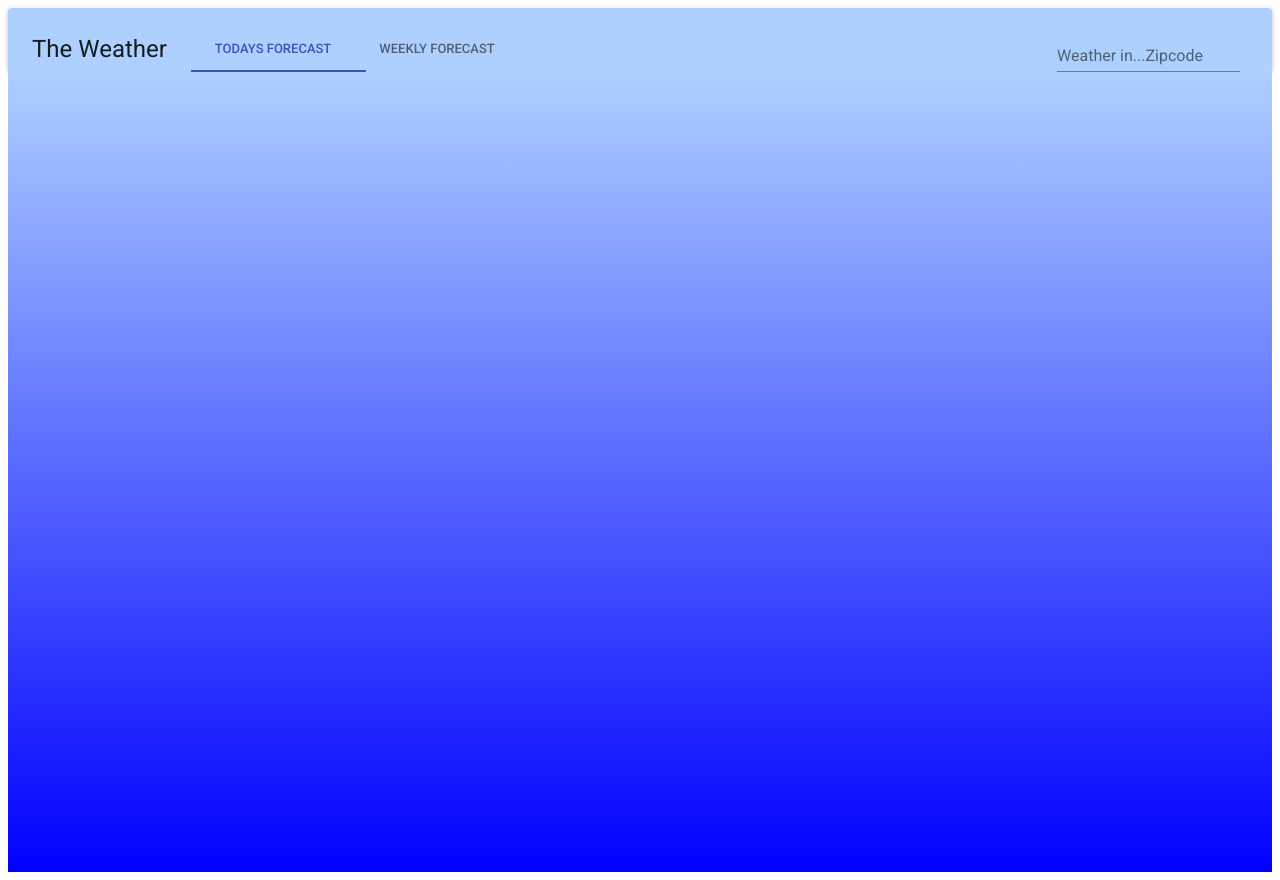
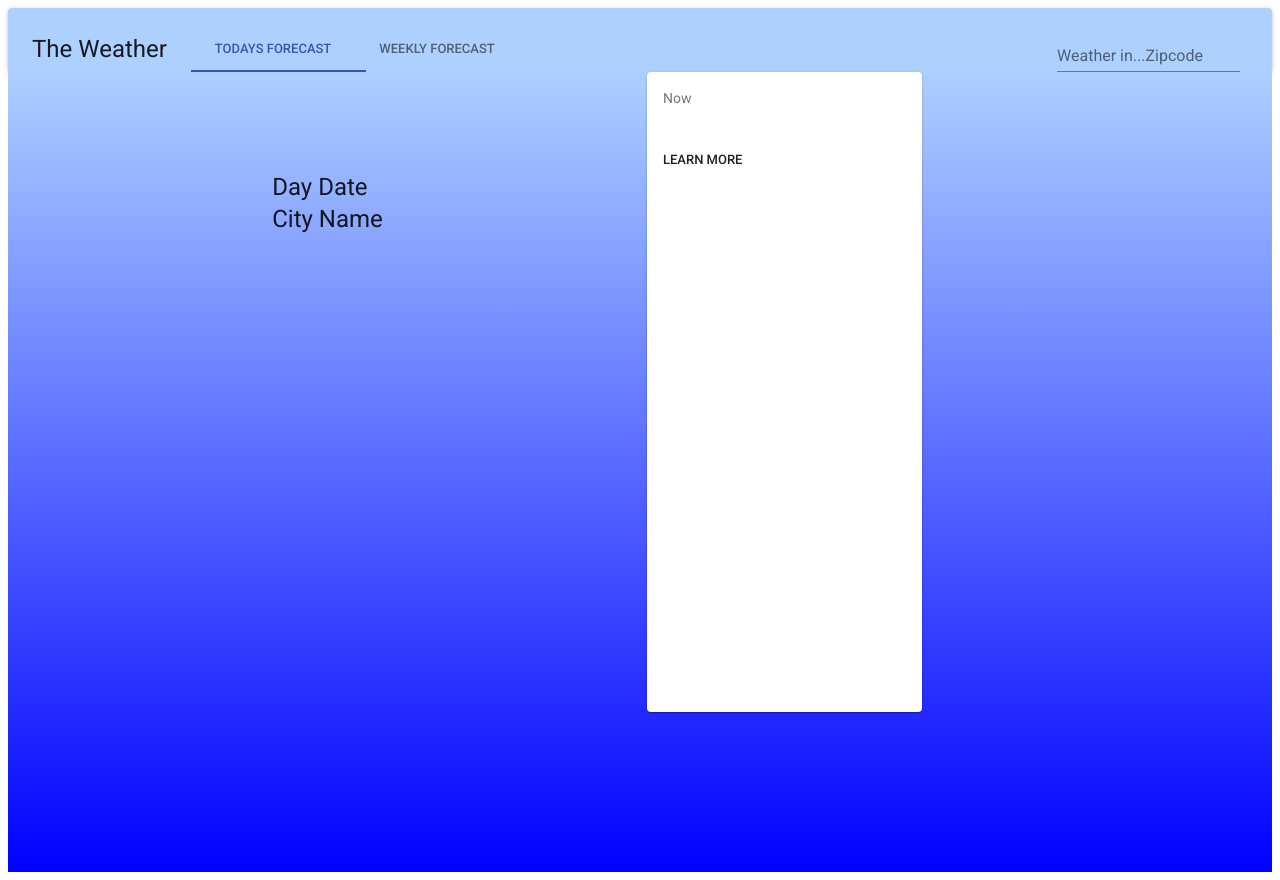
Before and after one commit to raevangregson/weatherApp, a React app: page / in a window 1280 px wide. Built offline with nearby package versions, Linux system fonts and the light colour scheme.

Commit message:
api calls created and working with Postman for current and forecast

```diff
--- a/src/app.jsx
+++ b/src/app.jsx
@@ -1,33 +1,10 @@
-import React, { Component } from "react";
-import NavBar from './components/navBar.jsx'
-import './styles.css'
+import React, { Component } from 'react';
+import AppRoute from './app.route';
 
 class App extends Component {
-  constructor(props) {
-    super(props);
-
-    this.state = {
-
-    }
-    this.fetchData = this.fetchData.bind(this);
-  }
-
-  componentWillMount() {
-    this.fetchData()
-  }
-
-  fetchData() {
-    //TODO
-  }
-
   render() {
     return (
-      <div>
-       <NavBar/>
-       <div className='mainContent'>
-
-       </div>
-       </div>
+      <AppRoute/>
     );
   }
 }
--- /dev/null
+++ b/src/app.route.js
@@ -0,0 +1,17 @@
+import React, {Component} from 'react';
+import {Router, Route} from 'react-router';
+import createHistory from 'history/createBrowserHistory';
+import Dashboard from './components/dashboard.jsx'
+
+class AppRoute extends Component {
+    render() {
+        const history = createHistory();
+        return (
+            <Router history={history}>
+                <Route path="/" component={Dashboard}/>
+            </Router>
+        );
+    }
+}
+
+export default AppRoute;
--- /dev/null
+++ b/src/components/card.jsx
@@ -0,0 +1,71 @@
+import React, { Component } from "react";
+import PropTypes from 'prop-types';
+import { withStyles } from '@material-ui/core/styles';
+import Card from '@material-ui/core/Card';
+import CardActions from '@material-ui/core/CardActions';
+import CardContent from '@material-ui/core/CardContent';
+import Button from '@material-ui/core/Button';
+import Typography from '@material-ui/core/Typography';
+
+const styles = {
+    card: {
+      minWidth: 275,
+    },
+    bullet: {
+      display: 'inline-block',
+      margin: '0 2px',
+      transform: 'scale(0.8)',
+    },
+    title: {
+      fontSize: 14,
+    },
+    pos: {
+      marginBottom: 12,
+    },
+  };
+
+class WeatherCard extends Component {
+    constructor(props) {
+        super(props);
+        this.state = {
+
+        }
+    }
+
+    render() {
+        const { classes } = this.props;
+        const bull = <span className={classes.bullet}>•</span>;
+        return (
+           <Card className={`${classes.card} card ${this.props.customClass}`}>
+      <CardContent>
+        {
+        this.props.now ?
+        <Typography className={classes.title} color="textSecondary" gutterBottom>
+          Now
+        </Typography>
+        :
+        null
+        }
+        <Typography variant="h5" component="h2">
+          {this.props.time}
+        </Typography>
+        <Typography className={classes.pos} color="textSecondary">
+          {this.props.temp}
+        </Typography>
+        <Typography component="p">
+          {this.props.icon}
+        </Typography>
+      </CardContent>
+      <CardActions>
+        <Button size="small">Learn More</Button>
+      </CardActions>
+    </Card>
+        );
+    }
+}
+
+WeatherCard.propTypes = {
+    classes: PropTypes.object.isRequired,
+  };
+
+export default withStyles(styles)(WeatherCard);
--- a/src/components/current.jsx
+++ b/src/components/current.jsx
@@ -1,4 +1,6 @@
 import React, { Component } from "react";
+import Card from './card.jsx'
+import Typography from '@material-ui/core/Typography';
 
 class Current extends Component {
     constructor(props) {
@@ -6,13 +8,30 @@ class Current extends Component {
         this.state = {
 
         }
+        this.fetchData = this.fetchData.bind(this)
+    }
+
+    componentWillMount(){
+
+    }
+
+    fetchData(){
+
     }
 
     render() {
         return (
-           <div>
-
-           </div>
+            <div className="flexDisplay">
+                <div className='currentDetails'>
+                <Typography variant="h5" component="h2">
+                    Day Date
+        </Typography>
+        <Typography variant="h5" component="h2">
+                    City Name
+        </Typography>
+        </div>
+                <Card now={true} customClass='current'/>
+            </div>
         );
     }
 }
--- /dev/null
+++ b/src/components/dashboard.jsx
@@ -0,0 +1,36 @@
+import React, { Component } from "react";
+import NavBar from './navBar.jsx'
+import DashboardRouter from '../routes';
+import '../styles.css'
+
+class Dashboard extends Component {
+  constructor(props) {
+    super(props);
+
+    this.state = {
+
+    }
+    this.fetchData = this.fetchData.bind(this);
+  }
+
+  componentWillMount() {
+    this.fetchData()
+  }
+
+  fetchData() {
+    //TODO
+  }
+
+  render() {
+    return (
+      <div>
+       <NavBar history={this.props.history}/>
+       <div className='mainContent'>
+       <DashboardRouter/>
+       </div>
+       </div>
+    );
+  }
+}
+
+export default Dashboard;
--- a/src/components/navBar.jsx
+++ b/src/components/navBar.jsx
@@ -27,6 +27,13 @@ class NavBar extends Component {
 
     handleChange(event, value) {
         this.setState({ value });
+        if(value==1){
+            this.props.history.push('/forecast')
+        }
+        else{
+            this.props.history.push('/')
+        }
+
     };
 
     render() {
--- a/src/index.js
+++ b/src/index.js
@@ -1,16 +1,15 @@
 import ReactDOM from 'react-dom';
 import React from 'react';
 import App from "./app.jsx";
-import {
-    BrowserRouter as Router
+import { Router
   } from 'react-router-dom';
 import routes from './routes.jsx';
 import { createHashHistory } from 'history'
 
-const history = createHashHistory()
+const history = createHashHistory();
 
 ReactDOM.render(
-    <Router routes={routes}>
+    <Router history={history} routes={routes}>
         <App />
     </Router>,
     document.getElementById('root')
--- a/src/routes.jsx
+++ b/src/routes.jsx
@@ -1,15 +1,17 @@
-import React from 'react';
-import { Router, Route } from 'react-router';
-import App from "./app.jsx";
-import Current from './components/current.jsx';
-import Forecast from './components/forecast.jsx';
+import React,{Component} from 'react';
+import {Route} from 'react-router';
+import Current from './components/current.jsx'
+import Forecast from './components/forecast.jsx'
 
-const createRoutes = () => (
-    <Router>
-      <Route exact path="/" component={App}/>
-      <Route exact path="/current" component={Current}/>
-      <Route exact path="/forecast" component={Forecast}/>
-    </Router>
-);
+class Routes extends Component {
+    render(){
+        return (
+            <div>
+                <Route path="/" component={Current}/>
+                <Route path="/forecast" component={Forecast}/>
+            </div>
+        );
+    }
+}
 
-export default createRoutes;
+export default Routes;
--- a/src/styles.css
+++ b/src/styles.css
@@ -10,11 +10,31 @@
     margin-left: auto!important;
     margin-right: 2em!important;
     }
+
 .mainContent{
     height: 100vh;
     background-image: linear-gradient(rgb(173, 208, 255), blue);
 }
 
+.current{
+    margin-left: auto;
+    margin-right: 350px;
+}
+
+.currentDetails{
+    margin-top: 100px;
+    margin-left: auto;
+}
+
+.card{
+    height: 80vh;
+    width: 250px;
+}
+
+.flexDisplay{
+    display: flex;
+}
+
 .topMarginAuto{
     margin-top: auto;
 }
```
Also changed, not shown: 1 other file (tests, documents, lock files or other folders).
